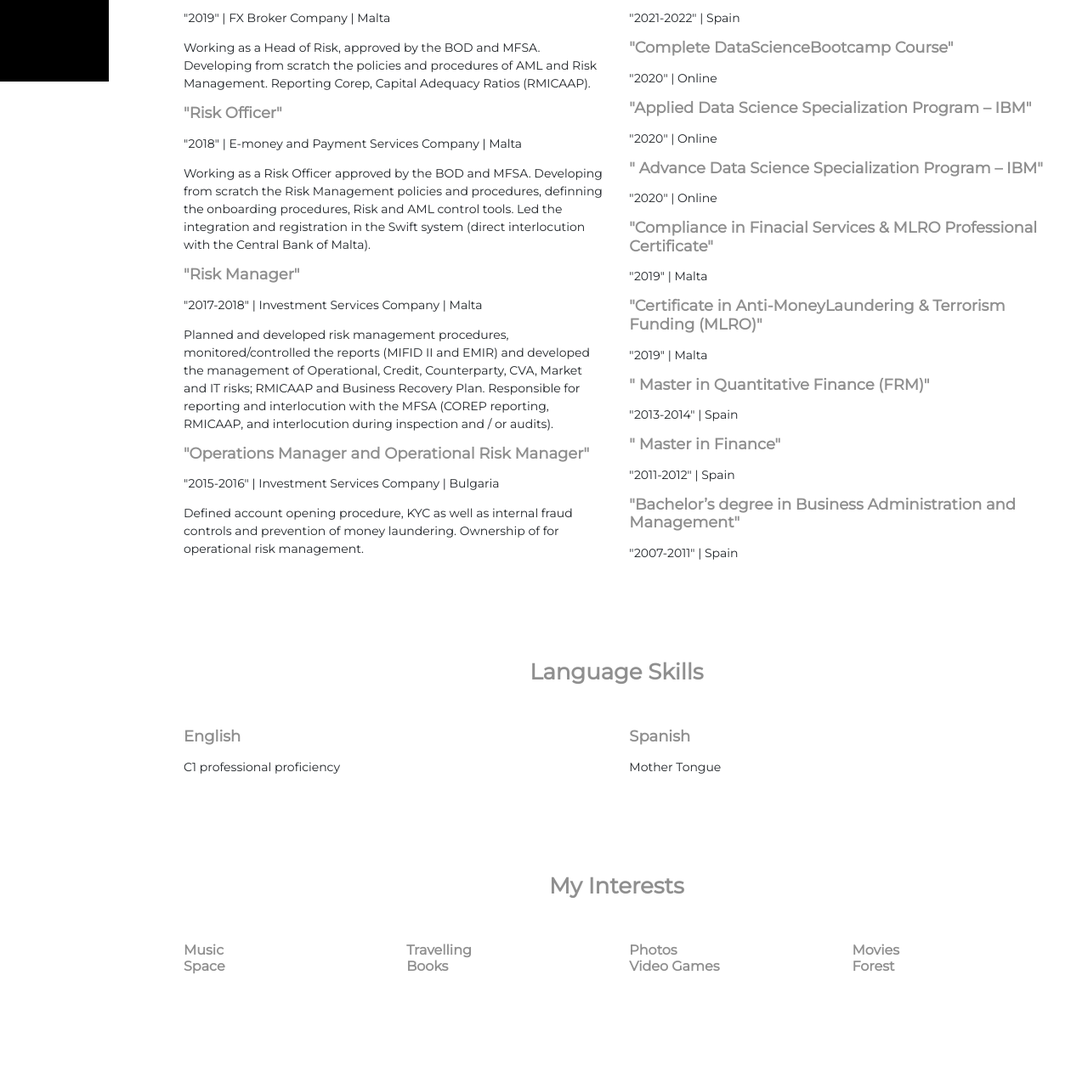
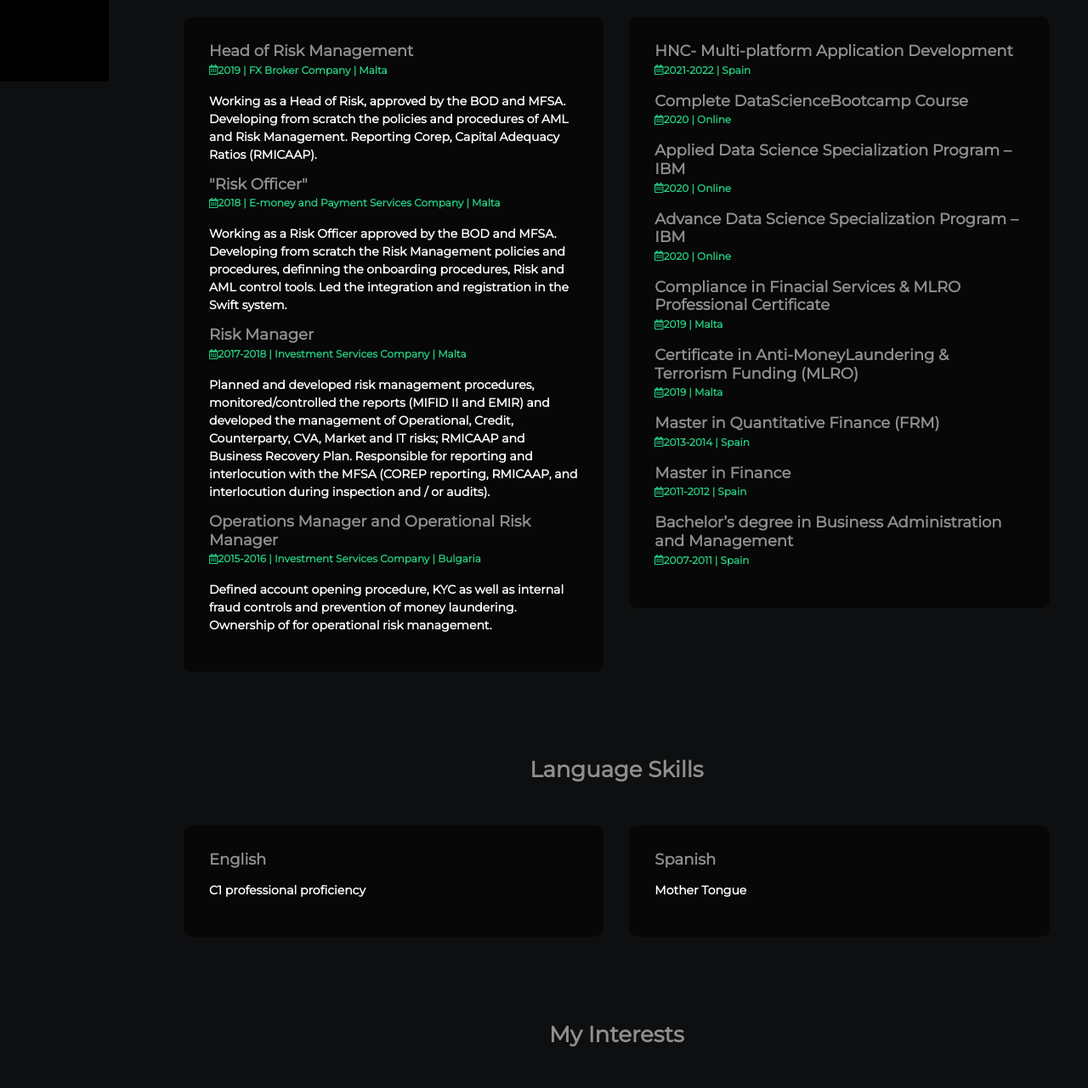
Before and after one commit to AlbertCos/GHs1, a plain HTML site: page Seccion Bootstrap/TinDog-Start-master/Profile.html in a window 1280 px wide. Shown: the part 704-1985 px from the top of the page at 85% size. Before the commit the page ends 1915 px from the top, so only its background shows below. Drawn offline with nearby package versions, Linux system fonts and the light colour scheme.

Commit message:
Añadido color de fondo, bordeados, colores de fuentes, modificación de responsive

```diff
--- a/Seccion Bootstrap/TinDog-Start-master/Profile.html
+++ b/Seccion Bootstrap/TinDog-Start-master/Profile.html
@@ -8,7 +8,7 @@
   <link rel="stylesheet" href="https://maxcdn.bootstrapcdn.com/bootstrap/4.0.0/css/bootstrap.min.css" integrity="sha384-Gn5384xqQ1aoWXA+058RXPxPg6fy4IWvTNh0E263XmFcJlSAwiGgFAW/dAiS6JXm" crossorigin="anonymous">
 
   <!-- Fontawesome -->
-  <script defer src="https://use.fontawesome.com/releases/v5.0.7/js/all.js"></script>
+  <script defer src="https://use.fontawesome.com/releases/v5.15.1/js/all.js"></script>
 
   <!-- Styles CSS -->
   <link rel="stylesheet" href="css/styles2.css">
@@ -35,14 +35,14 @@
           <div class="logo" href="">
             <img class="logo-personal" src="images\circle-cropped.png" alt="">
           </div>
-          <li>
-            <i class="fas fa-house-damage fa-3x"></i>
+          <li class="nav-item">
+            <i class="fas fa-house-user fa-2x"></i>
           </li>
-          <li>
-            <i class="fas fa-user-tie fa-3x"></i>
+          <li class="nav-item">
+            <i class="fas fa-user-tie fa-2x"></i>
           </li>
-          <li>
-            <i class="fa fa-envelop fa-3x"></i>
+          <li class="nav-item">
+            <i class="fa fa-envelope fa-2x"></i>
           </li>
 
           <!-- <div class="collapse navbar-collapse" id="navbarToggleDemo02">
@@ -65,6 +65,7 @@
         <div class="header-page mt-70 mob-mt">
           <h2>About me</h2>
         </div>
+        </hr>
         <div class="row mt-100">
           <div class="col-lg-12 col-sm-12">
             <div class=info-box-1>
@@ -111,13 +112,14 @@
                 </div>
                 <div class="col-lg-3 col-sm-12 pt-50">
                   <a href="" class=btn-st>
-                    Download CV
+                    <button class="btn btn-outline-success btn-lg"> Download CV</button>
                   </a>
                 </div>
               </div>
             </div>
           </div>
         </div>
+        </hr>
         <!-- Education and Experience Row Start -->
         <div class="row mt-100">
           <!-- Experience Column start -->
@@ -129,8 +131,8 @@
               <!-- First Item Experience -->
               <div class="item">
                 <div>
-                  <h4>"Head of Risk Management"</h4>
-                  <p><i></i>"2019" | FX Broker Company | Malta </p>
+                  <h4>Head of Risk Management</h4>
+                  <p class="item-c"><i class="far fa-calendar-alt"></i>2019 | FX Broker Company | Malta </p>
                 </div>
                 <p>
                   Working as a Head of Risk, approved by the BOD and MFSA. Developing from scratch the policies and procedures of AML and Risk Management. Reporting Corep, Capital Adequacy Ratios (RMICAAP).
@@ -140,19 +142,19 @@
               <div class="item">
                 <div>
                   <h4>"Risk Officer"</h4>
-                  <p><i></i>"2018" | E-money and Payment Services Company | Malta </p>
+                  <p class="item-c"><i class="far fa-calendar-alt"></i>2018 | E-money and Payment Services Company | Malta </p>
                 </div>
                 <p>
                   Working as a Risk Officer approved by the BOD and MFSA. Developing from scratch the Risk Management policies and procedures, definning the onboarding procedures, Risk and AML control tools. Led the integration and registration in
                   the
-                  Swift system (direct interlocution with the Central Bank of Malta).
+                  Swift system.
                 </p>
               </div>
               <!-- Third Item Experience -->
               <div class="item">
                 <div>
-                  <h4>"Risk Manager"</h4>
-                  <p><i></i>"2017-2018" | Investment Services Company | Malta </p>
+                  <h4>Risk Manager</h4>
+                  <p class="item-c"><i class="far fa-calendar-alt"></i>2017-2018 | Investment Services Company | Malta </p>
                 </div>
                 <p>
                   Planned and developed risk management procedures, monitored/controlled the reports (MIFID II and EMIR) and developed the management of Operational, Credit, Counterparty, CVA, Market and IT risks; RMICAAP and Business Recovery Plan.
@@ -162,8 +164,8 @@
               <!-- Forth Item Experience -->
               <div class="item">
                 <div>
-                  <h4>"Operations Manager and Operational Risk Manager"</h4>
-                  <p><i></i>"2015-2016" | Investment Services Company | Bulgaria </p>
+                  <h4>Operations Manager and Operational Risk Manager</h4>
+                  <p class="item-c"><i class="far fa-calendar-alt fa-"></i>2015-2016 | Investment Services Company | Bulgaria </p>
                 </div>
                 <p>
                   Defined account opening procedure, KYC as well as internal fraud controls and prevention of money laundering. Ownership of for operational risk management.
@@ -181,69 +183,70 @@
               <!-- First Item Education -->
               <div class="item">
                 <div>
-                  <h4>"HNC- Multi-platform Application Development"</h4>
-                  <p><i></i>"2021-2022" | Spain </p>
+                  <h4>HNC- Multi-platform Application Development</h4>
+                  <p class="item-c"><i class="far fa-calendar-alt"></i>2021-2022 | Spain </p>
                 </div>
               </div>
               <!-- Second Item Education -->
               <div class="item">
                 <div>
-                  <h4>"Complete DataScienceBootcamp Course"</h4>
-                  <p><i></i>"2020" | Online </p>
+                  <h4>Complete DataScienceBootcamp Course</h4>
+                  <p class="item-c"><i class="far fa-calendar-alt"></i>2020 | Online </p>
                 </div>
               </div>
               <!-- Third Item Education -->
               <div class="item">
                 <div>
-                  <h4>"Applied Data Science Specialization Program – IBM"</h4>
-                  <p><i></i>"2020" | Online </p>
+                  <h4>Applied Data Science Specialization Program – IBM</h4>
+                  <p class="item-c"><i class="far fa-calendar-alt"></i>2020 | Online </p>
                 </div>
               </div>
               <!-- Fourth Item Education -->
               <div class="item">
                 <div>
-                  <h4>" Advance Data Science Specialization Program – IBM"</h4>
-                  <p><i></i>"2020" | Online </p>
+                  <h4>Advance Data Science Specialization Program – IBM</h4>
+                  <p class="item-c"><i class="far fa-calendar-alt"></i>2020 | Online </p>
                 </div>
               </div>
               <!-- Fifth Item Education -->
               <div class="item">
                 <div>
-                  <h4>"Compliance in Finacial Services & MLRO Professional Certificate"</h4>
-                  <p><i></i>"2019" | Malta </p>
+                  <h4>Compliance in Finacial Services & MLRO Professional Certificate</h4>
+                  <p class="item-c"><i class="far fa-calendar-alt"></i>2019 | Malta </p>
                 </div>
               </div>
               <!-- Sixth Item Education -->
               <div class="item">
                 <div>
-                  <h4>"Certificate in Anti-MoneyLaundering & Terrorism Funding (MLRO)"</h4>
-                  <p><i></i>"2019" | Malta </p>
+                  <h4>Certificate in Anti-MoneyLaundering & Terrorism Funding (MLRO)</h4>
+                  <p class="item-c"><i class="far fa-calendar-alt"></i>2019 | Malta </p>
                 </div>
               </div>
               <!-- Seventh Item Education -->
               <div class="item">
                 <div>
-                  <h4>" Master in Quantitative Finance (FRM)"</h4>
-                  <p><i></i>"2013-2014" | Spain </p>
+                  <h4>Master in Quantitative Finance (FRM)</h4>
+                  <p class="item-c"><i class="far fa-calendar-alt"></i>2013-2014 | Spain </p>
                 </div>
               </div>
               <!-- Eighth Item Education -->
               <div class="item">
                 <div>
-                  <h4>" Master in Finance"</h4>
-                  <p><i></i>"2011-2012" | Spain </p>
+                  <h4>Master in Finance</h4>
+                  <p class="item-c"><i class="far fa-calendar-alt"></i>2011-2012 | Spain </p>
                 </div>
               </div>
               <!-- Nineth Item Education -->
               <div class="item">
                 <div>
-                  <h4>"Bachelor’s degree in Business Administration and Management"</h4>
-                  <p><i></i>"2007-2011" | Spain </p>
+                  <h4>Bachelor’s degree in Business Administration and Management</h4>
+                  <p class="item-c"><i class="far fa-calendar-alt"></i>2007-2011 | Spain </p>
                 </div>
               </div>
             </div>
           </div>
         </div>
+        </hr>
         <!-- Language Skills Row Start -->
         <div class="row mt-100">
           <!-- Header Block -->
@@ -265,7 +268,7 @@
             </div>
           </div>
         </div>
-
+        </hr>
         <!-- Interest Row Start -->
         <div class="row mt-100">
           <div class="col-md-12">
--- a/Seccion Bootstrap/TinDog-Start-master/css/styles2.css
+++ b/Seccion Bootstrap/TinDog-Start-master/css/styles2.css
@@ -21,20 +21,45 @@
     max-width: 100%;
   }
 }
-body{
+
+body {
   font-family: "Montserrat";
-  font-weight: 500;
+  font-weight: 600;
   line-height: 1.5;
   text-align: left;
   font-size: 14px;
+  background-color: #0e0f10;
 }
+
 main {
   position: absolute;
   width: 90%;
-  weight: 90%;
   top: 10%;
   left: 10%;
   margin: 5% 5%;
+  color: #fff;
+}
+
+.info-box-1 {
+  position: relative;
+  padding: 30px;
+  background-color: #070708;
+  border-radius: 10px;
+}
+
+.box-2 {
+  position: relative;
+  padding: 30px;
+  background-color: #070708;
+  border-radius: 10px;
+}
+
+.box-1 {
+  position: relative;
+  padding: 30px;
+  background-color: #070708;
+  border-radius: 10px;
+  box-sizing: border-box
 }
 
 div {
@@ -53,8 +78,9 @@ h2 {
 h3 {
   font-size: 26px;
 }
-h4{
-  font-size:18px;
+
+h4 {
+  font-size: 18px;
 }
 
 h1, h2, h3, h4, h5, h6 {
@@ -64,6 +90,8 @@ h1, h2, h3, h4, h5, h6 {
   color: #8f8f8f;
 }
 
+hr {}
+
 p {
   display: block;
   margin-block-start: 1em;
@@ -72,7 +100,7 @@ p {
   margin-inline-end: 0px;
 }
 
- .icon-inf {
+.icon-inf {
   border: 1px solid #25ca7f !important;
   display: flex;
   float: left;
@@ -80,26 +108,28 @@ p {
   justify-content: center;
   font-size: 40px;
   background: #0e0f10;
-  color:#fff;
+  color: #fff;
   border-radius: 100%;
-  margin-right:15px;
-  margin-top:1%;
-  box-sizing: border-box;
-  padding:4%;
+  margin-right: 1%;
+  margin-top: 1%;
+  /* box-sizing: border-box; */
+  padding: 2%;
 }
 
-.desc-icon h6{
+.desc-icon h6 {
   font-size: 15px;
   font-weight: 400;
   line-height: 15px;
+  margin-left: 3rem;
 }
 
-.desc-icon p{
+.desc-icon p {
   color: #25ca7f !important;
   font-size: 12px;
   line-height: 21px;
   margin-top: 0;
   margin-bottom: 1rem;
+  margin-left: 3rem;
 }
 
 .header-page {
@@ -160,3 +190,18 @@ nav {
   background-color: black;
   list-style-type: none;
 }
+
+.nav-item {
+  display: block;
+  padding-bottom: 10px !important;
+  padding-top: 10px !important;
+  text-decoration: none;
+}
+
+.item-c {
+  color: #25ca7f !important;
+  font-size: 12px;
+  line-height: 21px;
+  margin-top: 0;
+  margin-bottom: 1rem;
+}
```
Also changed, not shown: Seccion Bootstrap/TinDog-Start-master/home.html (added, +22 -0 lines).
